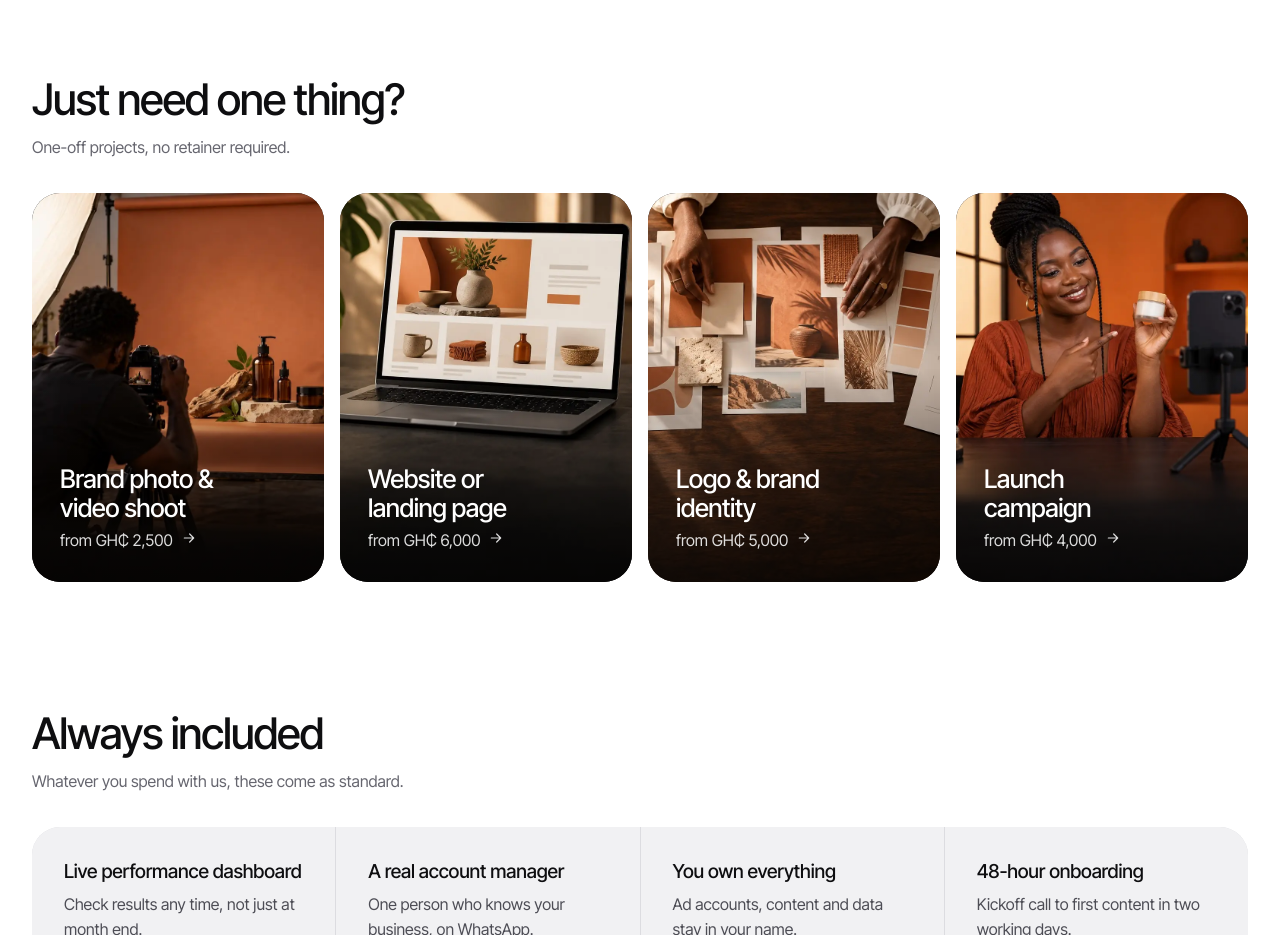
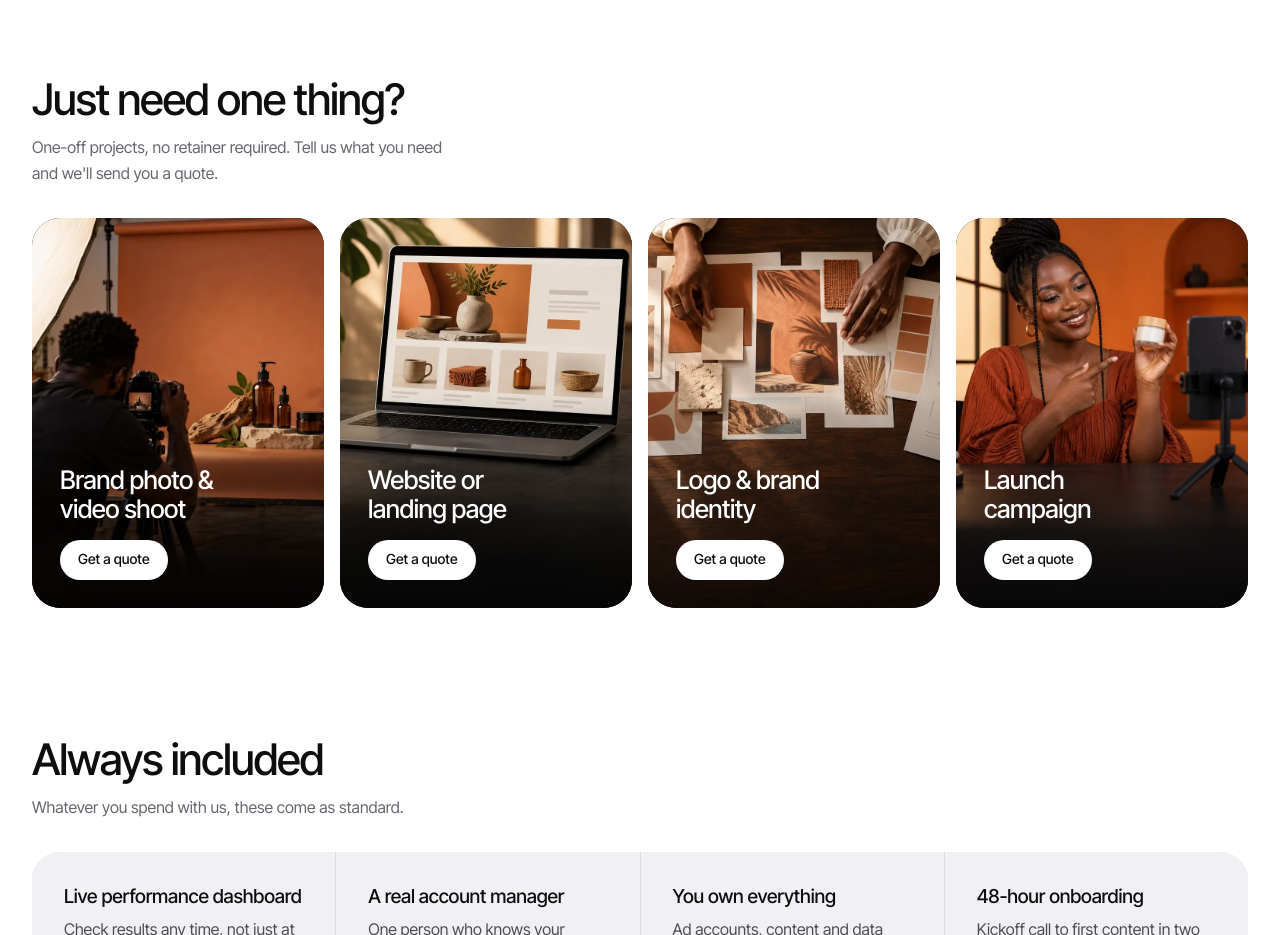
Before and after one commit to Vokondo/trendzeta-website, a plain HTML site: page pricing.html in a window 1280 px wide. Shown: the part 2480-3415 px from the top of the page. Drawn offline with Linux system fonts and the light colour scheme.

Commit message:
Pricing: one-off projects invite a quote instead of showing prices
The four 'Just need one thing?' cards drop 'from GH₵ …' and the arrow
in favour of a 'Get a quote' button; the intro now says we'll send a
quote. Cards still open the contact page.

Co-Authored-By: Claude Opus 5.5 <noreply@anthropic.com>
Claude-Session: https://claude.ai/code/session_01FJ6Y5GkRG6qehYbqJ12qDG

```diff
--- a/css/styles.css
+++ b/css/styles.css
@@ -1960,8 +1960,8 @@ a.c--media:hover > img { transform: scale(1.03); }
 
 .project { aspect-ratio: 3 / 4; min-height: 0; padding: 28px; }
 .project h3 { max-width: 12ch; }
-.project p { display: flex; align-items: center; gap: 8px; margin-top: 6px; }
-.project p .i { width: 16px; height: 16px; transition: transform 0.25s; }
+.project__cta { align-self: flex-start; height: 40px; margin-top: 16px; padding: 0 18px; }
+.project:hover .project__cta { background: #e9e9ec; }
 .project:hover p .i { transform: translateX(3px); }
 
 /* ---------- Contact ---------- */
@@ -2143,7 +2143,7 @@ a.c--media:hover > img { transform: scale(1.03); }
 }
 
 @media (prefers-reduced-motion: reduce) {
-  .navbar, .navbar::before, .nav, .nav a::before, .c--media > img, .project p .i, .clist .i { transition: none; }
+  .navbar, .navbar::before, .nav, .nav a::before, .c--media > img, .clist .i { transition: none; }
   a.c--media:hover > img { transform: none; }
 }
 
--- a/pricing.html
+++ b/pricing.html
@@ -174,7 +174,7 @@
   <link rel="icon" type="image/png" sizes="192x192" href="images/favicon-192.png" />
   <link rel="apple-touch-icon" href="images/apple-touch-icon.png" />
   <meta name="theme-color" content="#ff5f05" />
-  <link rel="stylesheet" href="css/styles.css?v=54" />
+  <link rel="stylesheet" href="css/styles.css?v=55" />
 </head>
 <body class="inner">
   <header class="navbar" id="navbar">
@@ -333,7 +333,7 @@
       <div class="shead">
         <div>
           <h2>Just need one thing?</h2>
-          <p>One-off projects, no retainer required.</p>
+          <p>One-off projects, no retainer required. Tell us what you need and we'll send you a quote.</p>
         </div>
         <div class="rail-nav" data-rail-nav="project-rail">
           <button type="button" data-dir="-1" aria-label="Previous" aria-controls="project-rail"><svg class="i" viewBox="0 0 24 24"><path d="M19 12H5M11 6l-6 6 6 6"/></svg></button>
@@ -344,22 +344,22 @@
         <a href="contact.html" class="project c c--media">
           <img loading="lazy" decoding="async" src="images/service-content.webp" alt="" onerror="this.remove()" />
           <h3>Brand photo &amp; video shoot</h3>
-          <p>from GH₵ 2,500 <span aria-hidden="true"><svg class="i" viewBox="0 0 24 24"><path d="M5 12h14M13 6l6 6-6 6"/></svg></span></p>
+          <span class="pill pill--light project__cta">Get a quote</span>
         </a>
         <a href="contact.html" class="project c c--media">
           <img loading="lazy" decoding="async" src="images/service-web.webp" alt="" onerror="this.remove()" />
           <h3>Website or landing page</h3>
-          <p>from GH₵ 6,000 <span aria-hidden="true"><svg class="i" viewBox="0 0 24 24"><path d="M5 12h14M13 6l6 6-6 6"/></svg></span></p>
+          <span class="pill pill--light project__cta">Get a quote</span>
         </a>
         <a href="contact.html" class="project c c--media">
           <img loading="lazy" decoding="async" src="images/service-strategy.webp" alt="" onerror="this.remove()" />
           <h3>Logo &amp; brand identity</h3>
-          <p>from GH₵ 5,000 <span aria-hidden="true"><svg class="i" viewBox="0 0 24 24"><path d="M5 12h14M13 6l6 6-6 6"/></svg></span></p>
+          <span class="pill pill--light project__cta">Get a quote</span>
         </a>
         <a href="contact.html" class="project c c--media">
           <img loading="lazy" decoding="async" src="images/service-social.webp" alt="" onerror="this.remove()" />
           <h3>Launch campaign</h3>
-          <p>from GH₵ 4,000 <span aria-hidden="true"><svg class="i" viewBox="0 0 24 24"><path d="M5 12h14M13 6l6 6-6 6"/></svg></span></p>
+          <span class="pill pill--light project__cta">Get a quote</span>
         </a>
       </div>
     </div>
```
Also changed, not shown: about.html (+1 -1 lines), contact.html (+1 -1 lines), index.html (+1 -1 lines).
